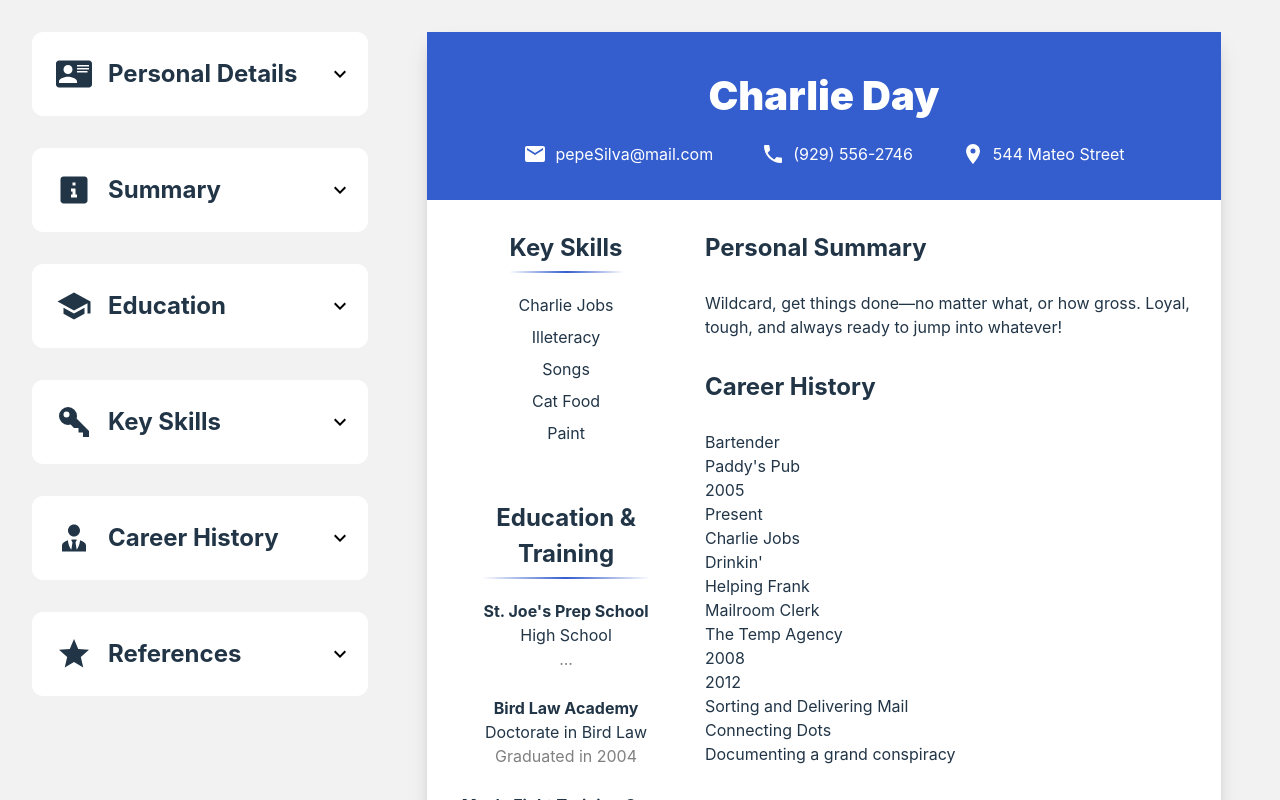
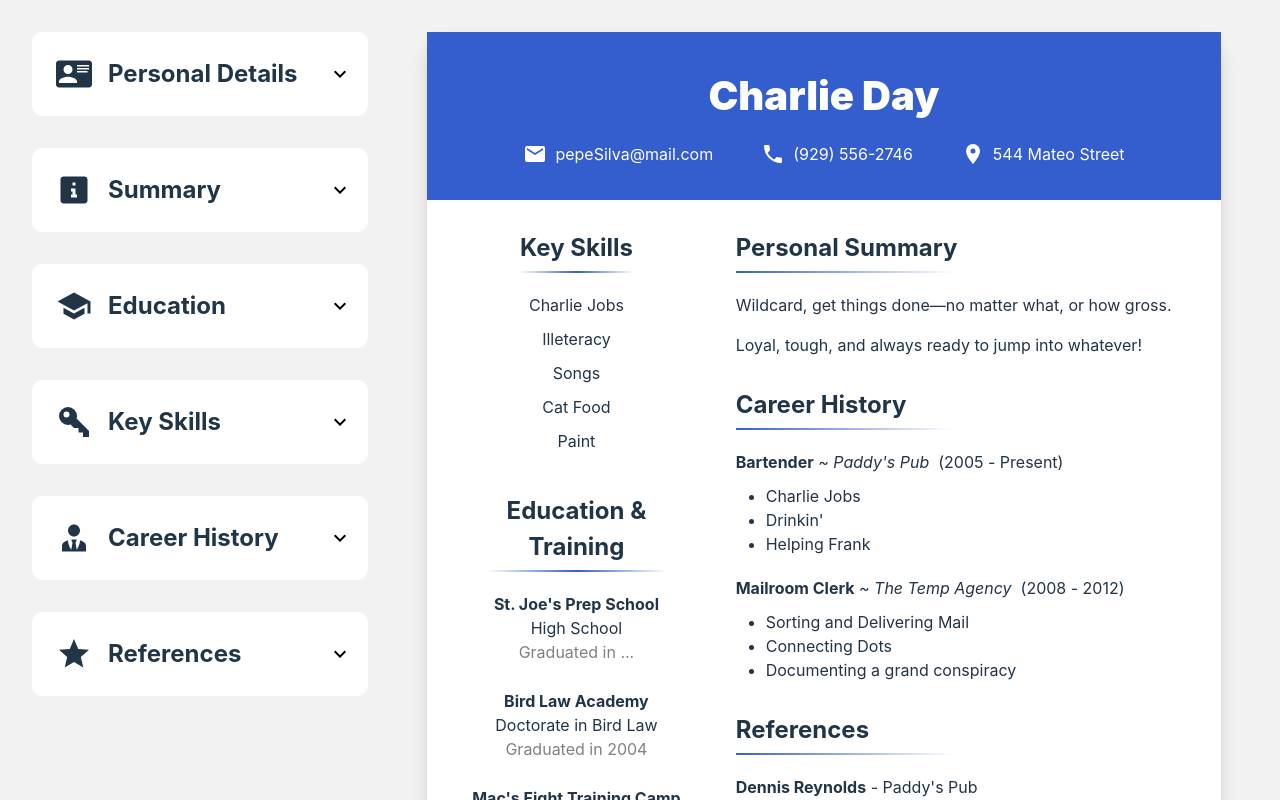
Before and after one commit to Frobii/resume-builder, a React (Vite) app: page / in a window 1280 px wide. Shown: the top 800 px of the page. Built offline with nearby package versions, Linux system fonts and the light colour scheme.

Commit message:
format the right side of the resume

```diff
--- a/src/Resume.jsx
+++ b/src/Resume.jsx
@@ -60,7 +60,9 @@ export default function Resume({ fullName, email, phoneNumber, address, educatio
                                 Personal Summary
                             </h2>
                             <div className="summary-content">
-                                {summary}
+                                {summary.split('\n').map((line, index) => ( // Split the summary upon line breaks
+                                    <p key={index}>{line}</p>
+                                ))}
                             </div>
                         </section>
                     }
@@ -71,13 +73,21 @@ export default function Resume({ fullName, email, phoneNumber, address, educatio
                                 {careerHistory.map((item, index) =>
                                     (item.visible || item.visible === undefined) && (
                                         <div key={index} className={`careerHistory-${index + 1}`}>
-                                            <div className="career-title">{item.title}</div>
-                                            <div className="company">{item.company}</div>
-                                            <div className="startYear">{item.startYear}</div>
-                                            <div className="endYear">{item.endYear}</div>
-                                            <div className="duty1">{item.duty1}</div>
-                                            <div className="duty2">{item.duty2}</div>
-                                            <div className="duty3">{item.duty3}</div>
+                                            <div className="title-and-company">
+                                                <div className="career-title">{item.title}</div>
+                                                <div className="company">&nbsp;~&nbsp;{item.company}</div>
+                                                &nbsp;
+                                                (
+                                                <div className="startYear">{item.startYear}</div>
+                                                &nbsp;-&nbsp;
+                                                <div className="endYear">{item.endYear}</div>
+                                                )
+                                            </div>
+                                            <ul className="duties">
+                                                <li>{item.duty1}</li>
+                                                <li>{item.duty2}</li>
+                                                <li>{item.duty3}</li>
+                                            </ul>
                                         </div>
                                     )
                                 )}
@@ -91,10 +101,16 @@ export default function Resume({ fullName, email, phoneNumber, address, educatio
                                 {references.map((item, index) =>
                                     (item.visible || item.visible === undefined) && (
                                         <div key={index} className={`reference-${index + 1}`}>
-                                            <div className="reference-name">{item.name}</div>
-                                            <div className="reference-company">{item.company}</div>
-                                            <div className="reference-phone-number">{item.contactNumber}</div>
-                                            <div className="reference-email">{item.email}</div>
+                                            <div className="reference-name-and-company">
+                                                <div className="reference-name">{item.name}</div>
+                                                &nbsp;-&nbsp;
+                                                <div className="reference-company">{item.company}</div>
+                                            </div>
+                                            <ul className="reference-contact-details">
+                                                <li className="reference-phone-number">
+                                                    Contact number:&nbsp;{item.contactNumber}</li>
+                                                <li className="reference-email">{item.email}</li>
+                                            </ul>
                                         </div>
                                     )
                                 )}
--- a/src/ResumeBuilder.jsx
+++ b/src/ResumeBuilder.jsx
@@ -19,7 +19,7 @@ export default function ResumeBuilder() {
             {
                 institution: "St. Joe's Prep School",
                 degree: 'High School',
-                completionDate: '...',
+                completionDate: 'Graduated in ...',
                 visible: true,
             },
             {
@@ -69,7 +69,8 @@ export default function ResumeBuilder() {
                 visible: true,
             },
         ],
-        summary: "Wildcard, get things done—no matter what, or how gross. Loyal, tough, and always ready to jump into whatever!",
+        summary: "Wildcard, get things done—no matter what, or how gross.\n" +
+            "Loyal, tough, and always ready to jump into whatever!",
         careerHistory: [
             {
                 title: "Bartender",
--- a/src/resume.css
+++ b/src/resume.css
@@ -39,7 +39,12 @@
 }
 
 .resume-body-left {
-    width: 35%;
+    width: 40%;
+}
+
+.resume-body-right {
+    margin-left: 10px;
+    width: 65%;
 }
 
 .education-details .resume-heading {
@@ -67,18 +72,20 @@
 }
 
 .key-skills {
-    padding-bottom: 25px;
+    padding-bottom: 10px;
 }
 
 .key-skills :not(:first-child):not(:last-child) {
-    padding-bottom: 8px;
+    padding-bottom: 10px;
 }
 
 .education-item {
     padding-bottom: 25px;
 }
 
-.institution {
+.institution,
+.career-title,
+.reference-name {
     font-weight: 700;
 }
 
@@ -86,6 +93,31 @@
     color: grey;
 }
 
-.resume-body-right {
-    width: 65%;
+.resume-body-right>* h2 {
+    border-bottom: 2px #1847c7e0 solid;
+    border-image: linear-gradient(to right, #1847c7e0 0%, #ffffff 45%) 1;
 }
+
+.summary-content {
+    width: 90%;
+}
+
+.company {
+    font-style: italic;
+}
+
+.title-and-company,
+.time-at-company {
+    display: flex;
+}
+
+.duties,
+.reference-contact-details {
+    padding-left: 20px;
+    margin: 10px;
+    margin-bottom: 20px;
+}
+
+.reference-name-and-company {
+    display: flex;
+}
```
